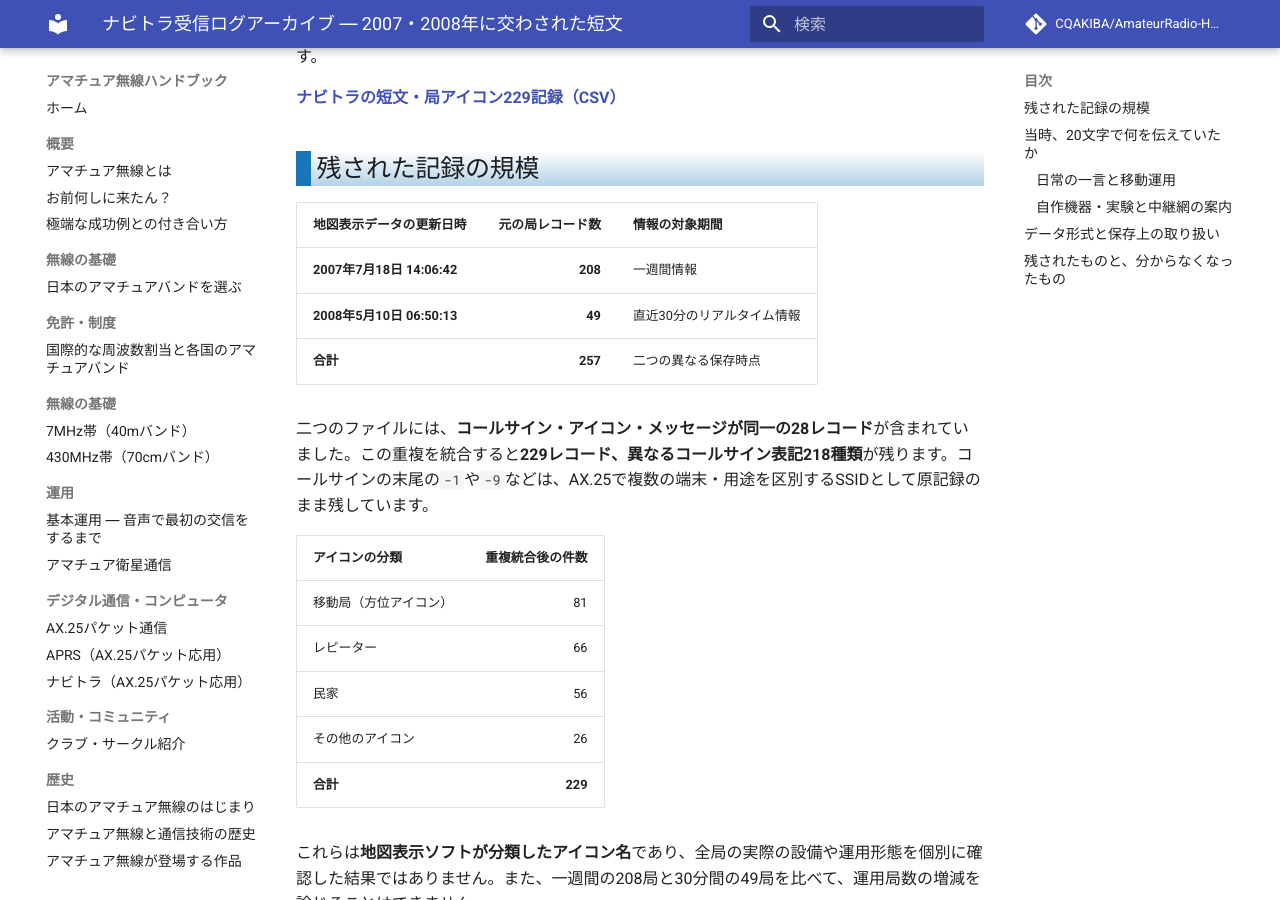
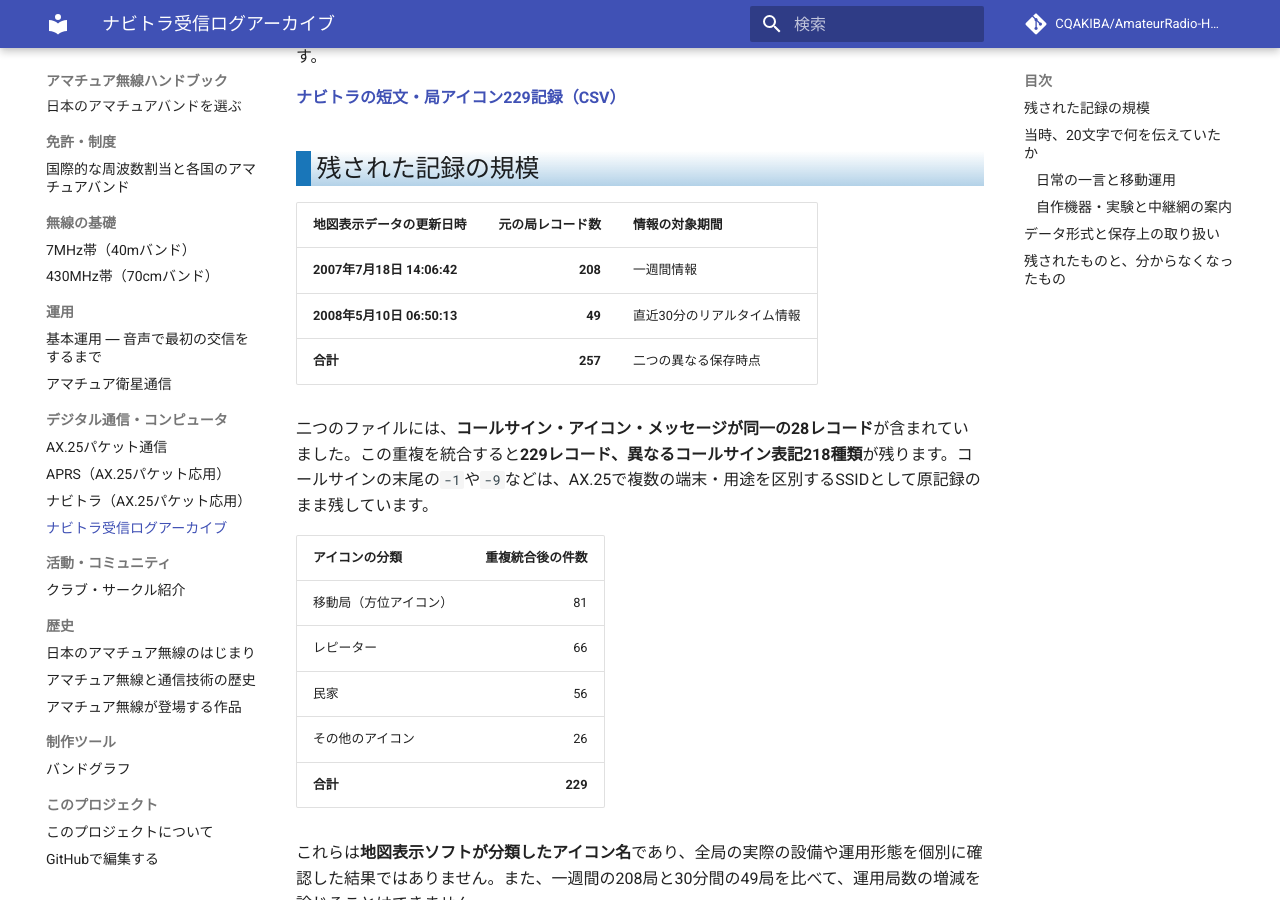
Before and after one commit to CQAKIBA/AmateurRadio-Handbook, an MkDocs documentation site: the page built from docs/07_デジタル通信・コンピュータ/ナビトラ受信ログアーカイブ.md, in a window 1280 px wide and 900 px high, scrolled down 472 px. Built offline with MkDocs 1.6.1 and Material for MkDocs 9.7.7, drawn with Linux system fonts in a browser that asks for light colours; comment, search, counter and statistics services are not loaded.

Commit message:
docs: ナビトラ受信ログアーカイブをサイト目次に追加

```diff
--- a/mkdocs.yml
+++ b/mkdocs.yml
@@ -28,6 +28,7 @@
       - AX.25パケット通信: 07_デジタル通信・コンピュータ/AX25パケット.md
       - APRS（AX.25パケット応用）: 07_デジタル通信・コンピュータ/APRS.md
       - ナビトラ（AX.25パケット応用）: 07_デジタル通信・コンピュータ/ナビトラ.md
+      - ナビトラ受信ログアーカイブ: 07_デジタル通信・コンピュータ/ナビトラ受信ログアーカイブ.md
   - 活動・コミュニティ:
       - クラブ・サークル紹介: clubs/index.md
   - 歴史:
```
